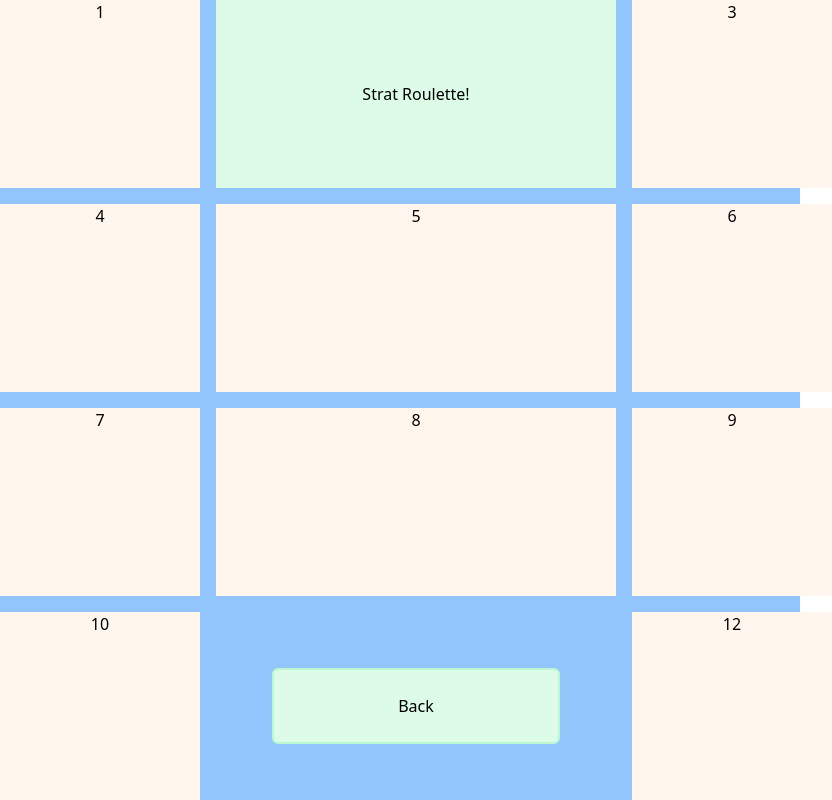
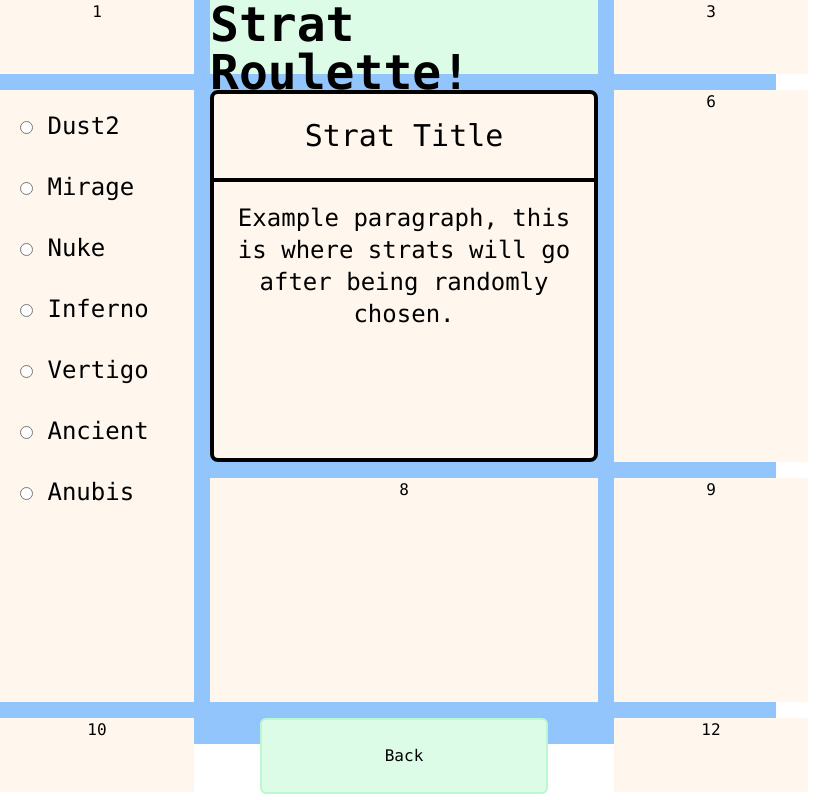
Before and after one commit to CamCalhoun/CS2StratRoulette, an Electron app: page stratRoulette.html in a window 800 px wide. Shown: the whole page, 832 px wide, since content can reach past the window. Drawn offline with Linux system fonts and the light colour scheme.

Commit message:
added map selection box, strat display box, and played with fonts

```diff
--- a/stratRoulette.html
+++ b/stratRoulette.html
@@ -7,19 +7,41 @@
 	<title>Strat Roulette</title>
 </head>
 
-<body class="h-screen w-screen">
-	<div class="bg-blue-300 grid grid-cols-[25%_50%_25%] h-full grid-rows-4 gap-4">
+<body class="w-screen font-mono" style="height: 93vh; width: 97vw">
+	<div class="bg-blue-300 grid grid-cols-[25%_50%_25%] h-full grid-rows-[10%_50%_30%_10%] gap-4">
 		<div class="bg-orange-50 w-full h-full text-center">1</div>
 		<div class="h-full w-full grid place-items-center bg-green-100">
-			<h1 class="">Strat Roulette!</h1>
+			<h1 class="text-5xl font-bold">Strat Roulette!</h1>
 		</div>
 		<div class="bg-orange-50 w-full h-full text-center">3</div>
 
-		<div class="bg-orange-50 w-full h-full text-center">4</div>
-		<div class="bg-orange-50 w-full h-full text-center">5</div>
+		<div class="bg-orange-50 row-span-2">
+			<div class="m-5 space-y-10 justify-start text-2xl">
+				<input type="radio" id="dust2" name="maps" value="dust2" /><label for="dust2">
+					Dust2</label></br>
+				<input type="radio" id="mirage" name="maps" value="mirage" /><label for="mirage">
+					Mirage</label></br>
+				<input type="radio" id="nuke" name="maps" value="nuke" /><label for="nuke">
+					Nuke</label></br>
+				<input type="radio" id="inferno" name="maps" value="inferno" /><label for="inferno">
+					Inferno</label></br>
+				<input type="radio" id="vertigo" name="maps" value="vertigo" /><label for="vertigo">
+					Vertigo</label></br>
+				<input type="radio" id="ancient" name="maps" value="ancient" /><label for="ancient">
+					Ancient</label></br>
+				<input type="radio" id="anubis" name="maps" value="anubis" /><label for="anubis">
+					Anubis</label></br>
+
+			</div>
+		</div>
+		<div class="bg-orange-50 w-full h-full text-center border-4 rounded-lg border-black">
+			<p class="border-b-4 border-black text-3xl p-6">Strat Title</p>
+			<p class="text-2xl leading-8 p-5">Example paragraph, this is where strats will go after being
+				randomly chosen.
+			</p>
+		</div>
 		<div class="bg-orange-50 w-full h-full text-center">6</div>
 
-		<div class="bg-orange-50 w-full h-full text-center">7</div>
 		<div class="bg-orange-50 w-full h-full text-center">8</div>
 		<div class="bg-orange-50 w-full h-full text-center">9</div>
 
```
Also changed, not shown: output.css.
